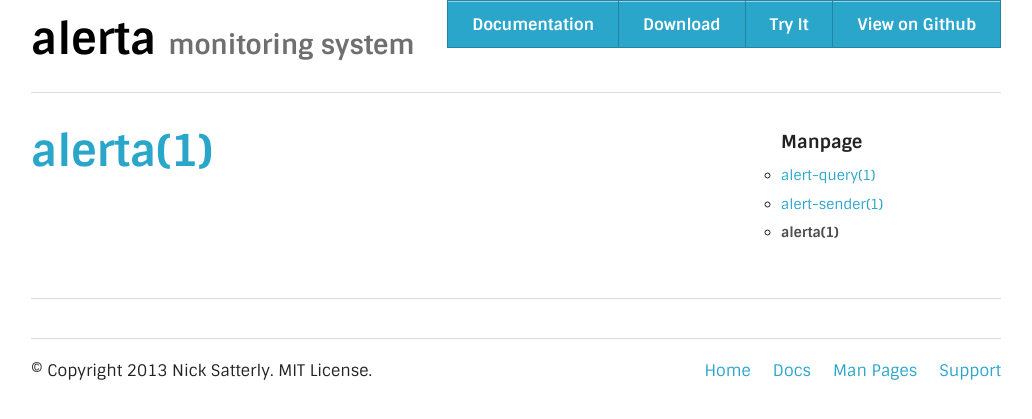
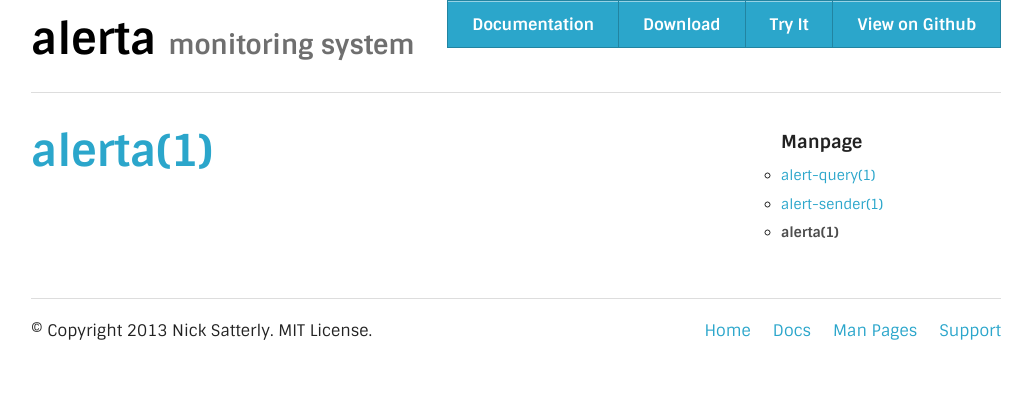
Before and after one commit to alerta/alerta.github.io, a Jekyll site: the page built from man/alerta.md, in a window 1280 px wide. Shown: the top 419 px of the page, without its empty margins (124-1156 px from the left). Built offline with Jekyll 4.4.1, drawn with Linux system fonts in a browser that asks for light colours; Markdown is read by kramdown in place of the engine named in the settings.

Commit message:
replace hr with p

```diff
--- a/_includes/disqus.html
+++ b/_includes/disqus.html
@@ -4,6 +4,7 @@
 
   <div class="row">
     <div class="large-12 columns">
+    <p>
 
     <div id="disqus_thread"></div>
     <script type="text/javascript">
--- a/_includes/tags.html
+++ b/_includes/tags.html
@@ -4,6 +4,5 @@
       {% for tag in page.tags %}
         <span class="radius secondary label">{{ tag }}</span>
       {% endfor %}
-      <hr />
     </div>
   </div>
```
